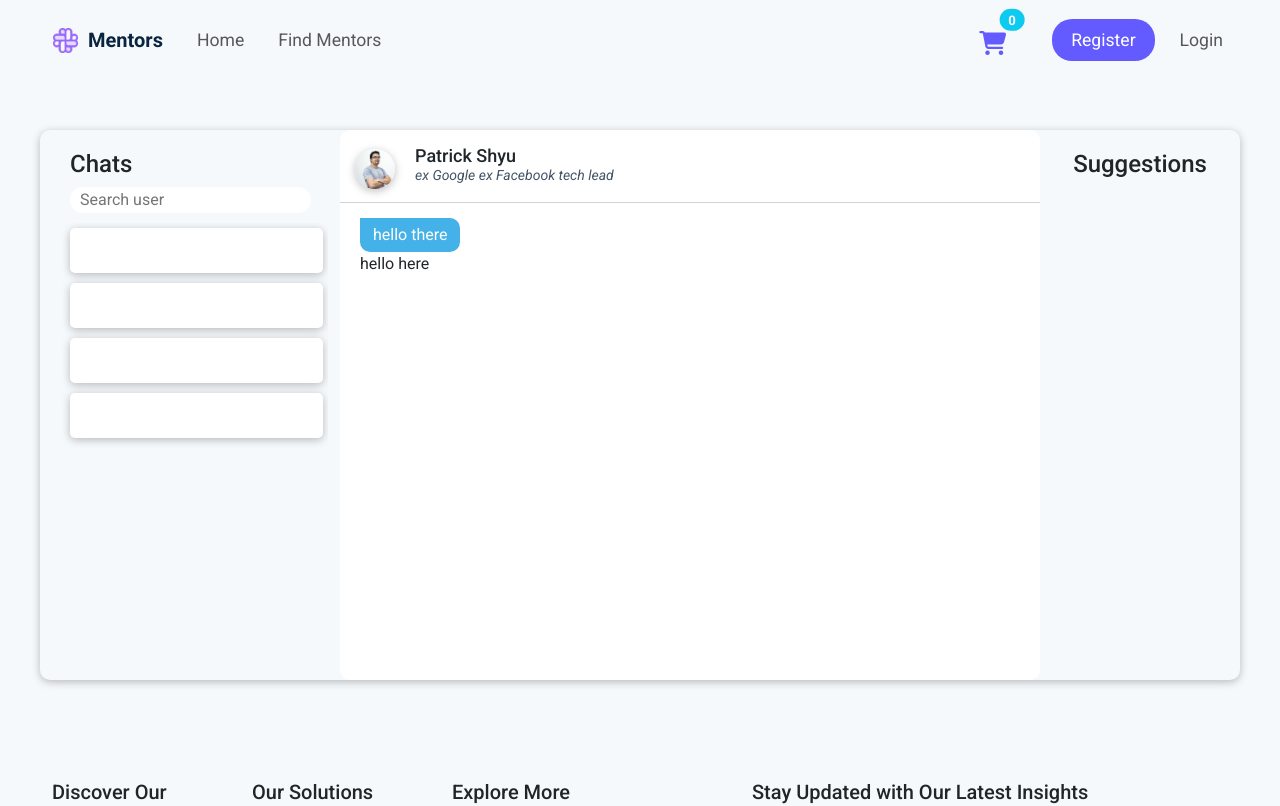
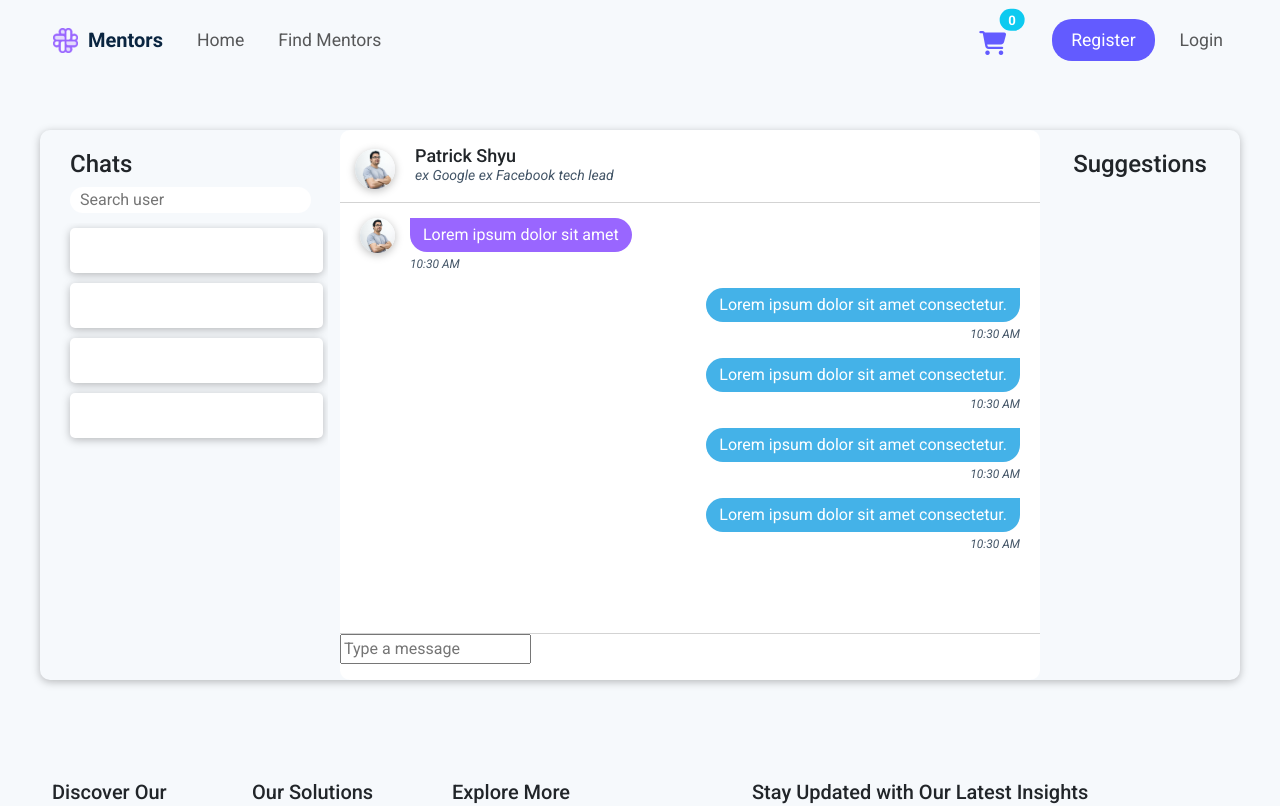
Before and after one commit to hsuanchen2/Finding-Mentor, a Vue app: page /chat in a window 1280 px wide. Shown: the top 806 px of the page. Built offline with nearby package versions, Linux system fonts and the light colour scheme.

Commit message:
add chatbox

```diff
--- a/src/pages/chat/ChatBox.vue
+++ b/src/pages/chat/ChatBox.vue
@@ -19,16 +19,53 @@
             <h4>ex Google ex Facebook tech lead</h4>
           </div>
         </header>
-        <div class="chat-messages">
+        <div class="chat-area">
           <div class="chat incoming">
+            <img src="@/../public/user-img/test2.jpg" alt="">
             <div class="details">
-              <p>hello there</p>
+              <p>Lorem ipsum dolor sit amet</p>
+              <div class="time-stamp">
+                <span>10:30 AM</span>
+              </div>
+            </div>
+
+          </div>
+          <div class="chat outgoing">
+            <div class="details">
+              <p>Lorem ipsum dolor sit amet consectetur.</p>
+              <div class="time-stamp">
+                <span>10:30 AM</span>
+              </div>
             </div>
           </div>
           <div class="chat outgoing">
-            <p>hello here</p>
+            <div class="details">
+              <p>Lorem ipsum dolor sit amet consectetur.</p>
+              <div class="time-stamp">
+                <span>10:30 AM</span>
+              </div>
+            </div>
+          </div>
+          <div class="chat outgoing">
+            <div class="details">
+              <p>Lorem ipsum dolor sit amet consectetur.</p>
+              <div class="time-stamp">
+                <span>10:30 AM</span>
+              </div>
+            </div>
+          </div>
+          <div class="chat outgoing">
+            <div class="details">
+              <p>Lorem ipsum dolor sit amet consectetur.</p>
+              <div class="time-stamp">
+                <span>10:30 AM</span>
+              </div>
+            </div>
           </div>
         </div>
+        <form action="#" class="text-input-form">
+          <input type="text" placeholder="Type a message" />
+        </form>
       </section>
     </div>
     <div class="col col-2 suggestions">
@@ -79,7 +116,7 @@
   margin: 10px 0 15px 0;
   padding-left: 10px;
 
-  h4: {
+  h4 {
     color: $main-text-color;
   }
 
@@ -109,15 +146,50 @@
   padding: 0;
 }
 
-.chat-messages {
+.chat-area {
   padding: 15px 20px;
+  height: 430px;
+
+  .incoming {
+    .time-stamp {
+      font-size: 12px;
+      color: $minor-text-color;
+      font-style: italic;
+      padding-top: 3px;
+    }
+  }
+
+  .outgoing {
+    .time-stamp {
+      font-size: 12px;
+      color: $minor-text-color;
+      font-style: italic;
+      display: flex;
+      justify-content: end;
+      padding-top: 3px;
+    }
+  }
 
   p {
     word-wrap: break-word;
   }
 
+  .chat {
+    margin-bottom: 15px;
+
+    img {
+      width: 35px;
+      height: 35px;
+      margin-right: 15px;
+      object-fit: cover;
+      border-radius: 50%;
+      box-shadow: $light-card-shadow;
+    }
+  }
+
   .chat.incoming {
     display: flex;
+
     .details {
       margin-right: auto;
       overflow: auto;
@@ -125,7 +197,25 @@
     }
 
     p {
-      border-radius: 0 10px 10px 10px;
+      border-radius: 0 18px 18px 18px;
+      padding: 5px 13px;
+      background-color: $main-purple;
+      color: #fff;
+      margin: 0;
+    }
+  }
+
+  .chat.outgoing {
+    display: flex;
+
+    .details {
+      margin-left: auto;
+      overflow: auto;
+      max-width: calc(100% - 200px);
+    }
+
+    p {
+      border-radius: 18px 0 18px 18px;
       padding: 5px 13px;
       background-color: $main-cyan;
       color: #fff;
@@ -140,10 +230,6 @@
   padding-left: 15px;
   align-items: center;
   padding-bottom: 10px;
-  // background-color: rgb(237, 237, 237);
-  // border-top-left-radius: 10px;
-  // border-top-right-radius: 10px;
-  // box-shadow: $light-card-shadow;
   border-bottom: 1px solid lightgray;
 
   .user-avatar {
@@ -177,4 +263,11 @@
   h4 {
     text-align: center;
   }
-}</style>
+}
+
+.text-input-form {
+  display: flex;
+  justify-content: space-between;
+  border-top: 1px solid lightgray;
+}
+</style>
```
